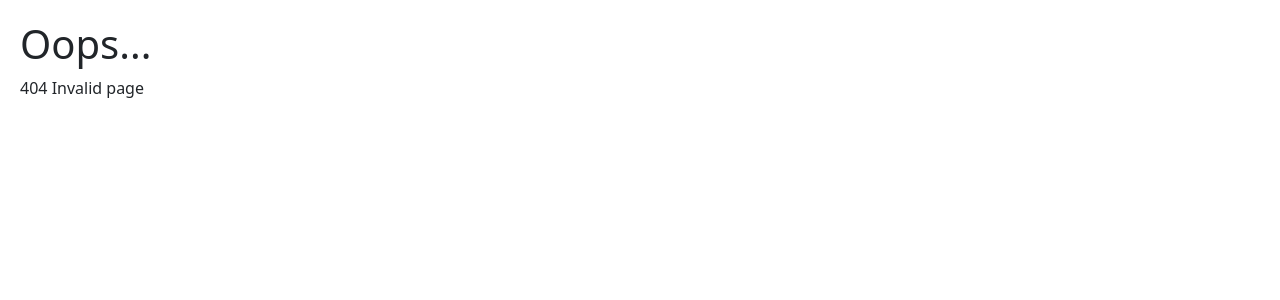
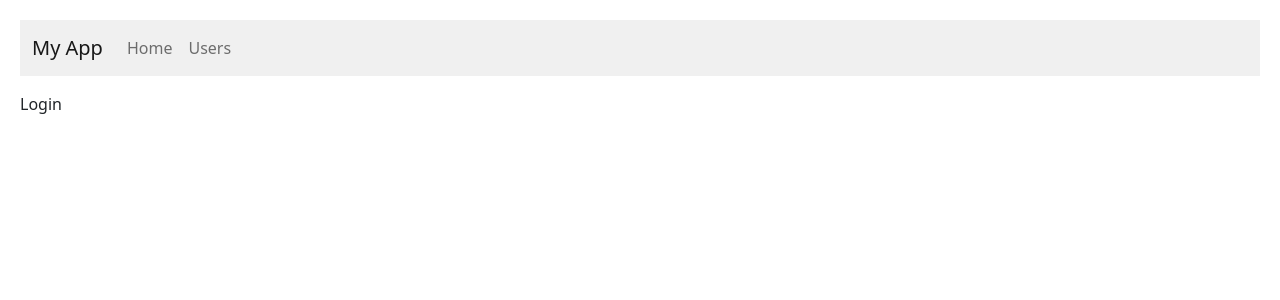
Before and after one commit to Gillesf31/back-to-react, a React (Vite) app: page /login in a window 1280 px wide. Before the commit this address had no page. Shown: the top 300 px of the page. Built offline with nearby package versions, Linux system fonts and the light colour scheme.

Commit message:
Add guard to component with redirect

```diff
--- /dev/null
+++ b/src/routing/LoginPage.tsx
@@ -0,0 +1,5 @@
+const LoginPage = () => {
+  return <div>Login</div>;
+};
+
+export default LoginPage;
--- a/src/routing/UsersPage.tsx
+++ b/src/routing/UsersPage.tsx
@@ -1,7 +1,12 @@
-import { Outlet } from 'react-router-dom';
+import { Navigate, Outlet } from 'react-router-dom';
 import UserList from './UserList';
+import useAuth from './hooks/useAuth';
 
 const UsersPage = () => {
+  const { user } = useAuth();
+
+  if (!user) return <Navigate to='/login' />;
+
   return (
     <div className='row'>
       <div className='col'>
--- /dev/null
+++ b/src/routing/hooks/useAuth.ts
@@ -0,0 +1,4 @@
+// const useAuth = () => ({ user: { id: 1, name: 'Mosh' } });
+const useAuth = () => ({ user: null });
+
+export default useAuth;
--- a/src/routing/routes.tsx
+++ b/src/routing/routes.tsx
@@ -3,6 +3,7 @@ import ContactPage from './ContactPage';
 import ErrorPage from './ErrorPage';
 import HomePage from './Homepage';
 import Layout from './Layout';
+import LoginPage from './LoginPage';
 import UserDetail from './UserDetail';
 import UsersPage from './UsersPage';
 
@@ -30,6 +31,10 @@ const router = createBrowserRouter([
         path: 'contact',
         element: <ContactPage />,
       },
+      {
+        path: 'login',
+        element: <LoginPage />,
+      },
     ],
   },
 ]);
```
